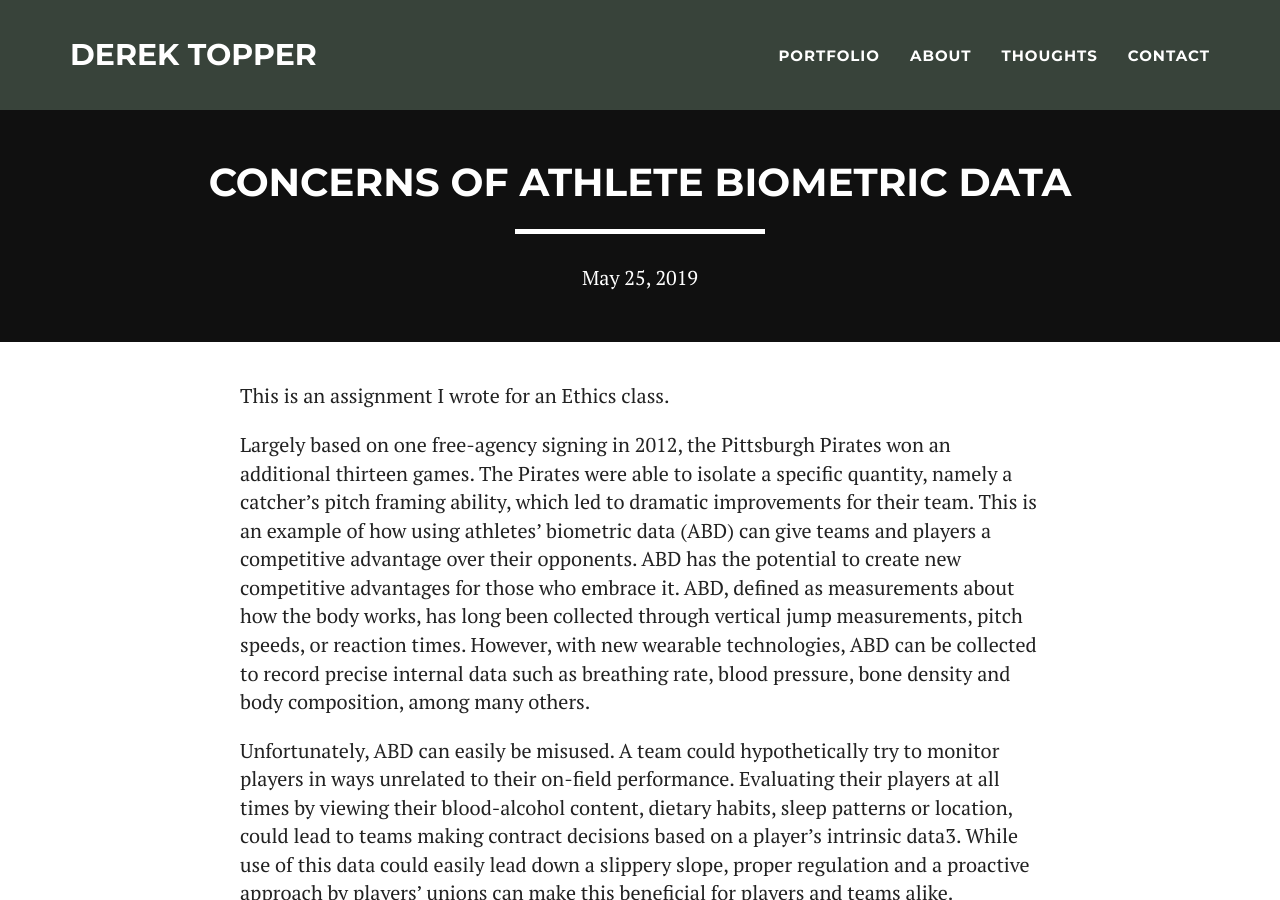
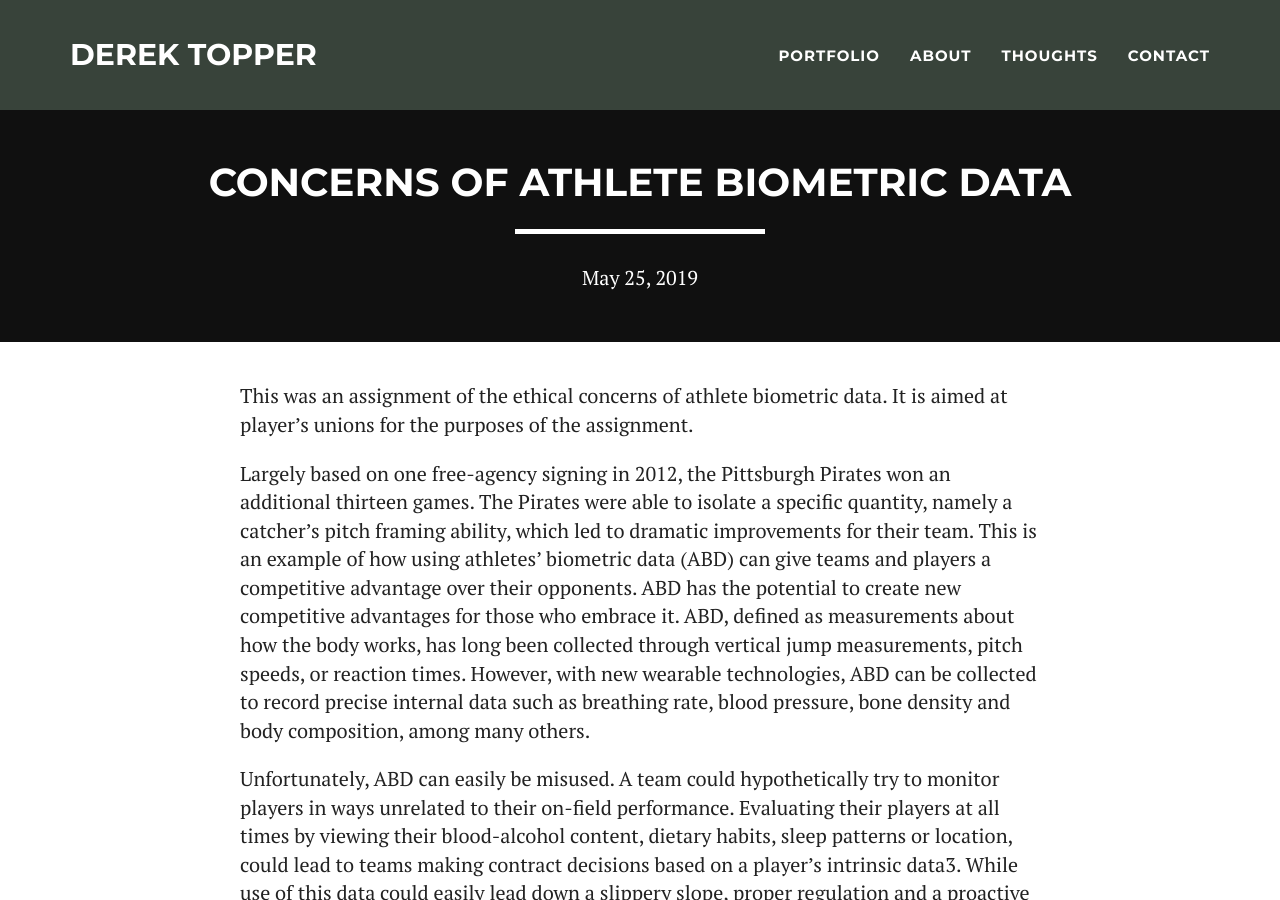
Before and after one commit to derektopper/derektopper.github.io, a Jekyll site: the page built from _posts/blog/2019-05-25-This-Is-Ethics.md, in a window 1280 px wide and 900 px high. Built offline with Jekyll 4.4.1, drawn with Linux system fonts in a browser that asks for light colours; comment, search, counter and statistics services are not loaded.

Commit message:
attempt bug fix4

```diff
--- a/_posts/blog/2019-05-25-This-Is-Ethics.md
+++ b/_posts/blog/2019-05-25-This-Is-Ethics.md
@@ -4,7 +4,10 @@
 category: blog
 ---
 
-This is an assignment I wrote for an Ethics class.
+This was an assignment of the ethical concerns of athlete biometric data. It is aimed at player's unions for the purposes of the assignment.
+
+
+
 
 Largely based on one free-agency signing in 2012, the Pittsburgh Pirates won an additional thirteen games. The Pirates were able to isolate a specific quantity, namely a catcher’s pitch framing ability, which led to dramatic improvements for their team.   This is an example of how using athletes’ biometric data (ABD) can give teams and players a competitive advantage over their opponents.  ABD has the potential to create new competitive advantages for those who embrace it. ABD, defined as measurements about how the body works, has long been collected through vertical jump measurements, pitch speeds, or reaction times. However, with new wearable technologies, ABD can be collected to record precise internal data such as breathing rate, blood pressure, bone density and body composition, among many others.
 
```
